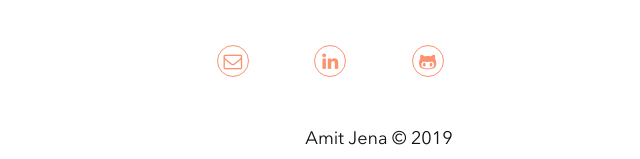
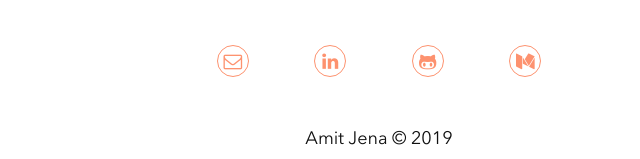
Before and after one commit to amitjenaiitbm/amitjenaiitbm.github.io, a plain HTML site: page index.html in a window 1280 px wide. Shown: the part 737-896 px from the top of the page, 261-901 px from the left. Drawn offline with nearby package versions, Linux system fonts and the light colour scheme; a web font is replaced by a local one.

Commit message:
Update index.html

```diff
--- a/index.html
+++ b/index.html
@@ -95,6 +95,9 @@
                         <div class="col-sm-1 col-xs-2">
                             <a class="social-icons" href="https://github.com/amitjenaiitbm" target="_blank"><i class="fa fa-github-alt fa-lg tiny circle"></i></a>
                         </div>
+                        <div class="col-sm-1 col-xs-2">
+                            <a class="social-icons" href="https://medium.com/@amitjenaiitbm" target="_blank"><i class="fa fa-medium fa-lg tiny circle"></i></a>
+                        </div>
                       </div>
                     <p class="footer-text text-center">Amit Jena © 2019</p>
                 </div>
```
